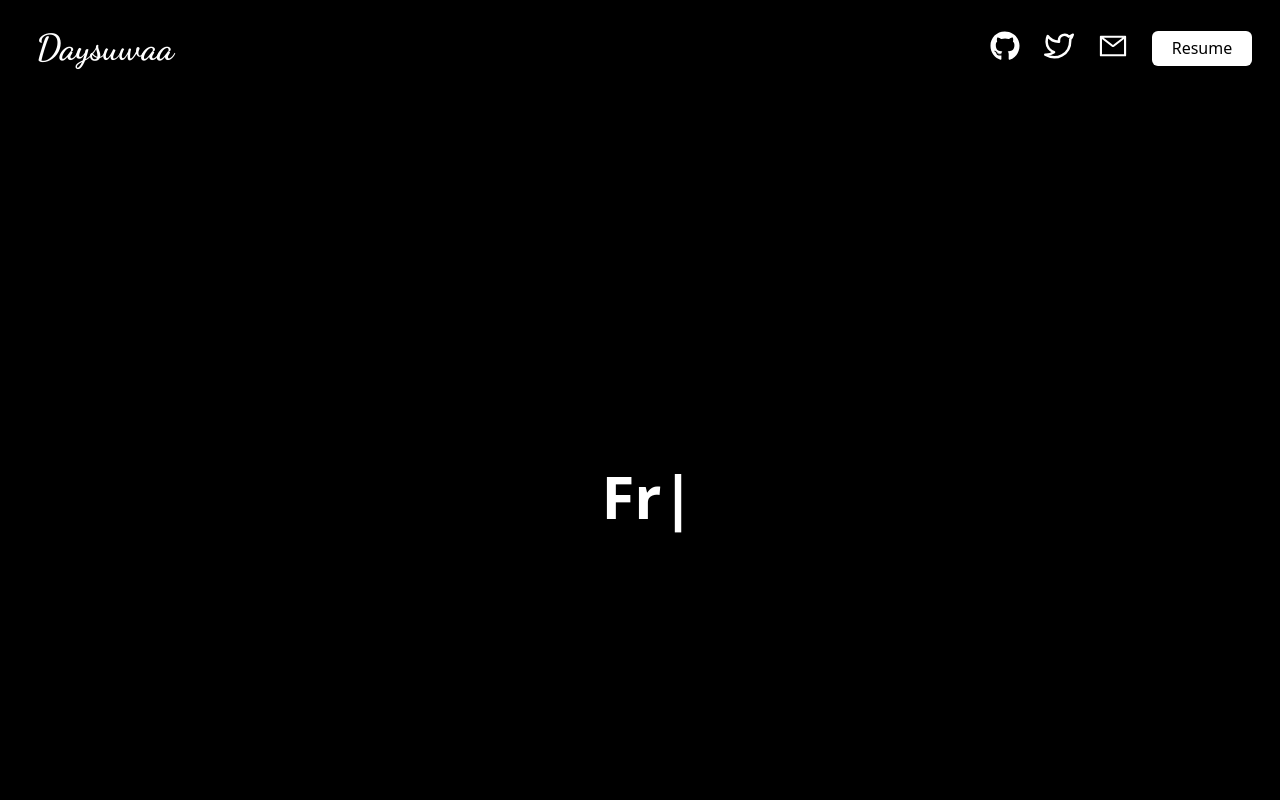
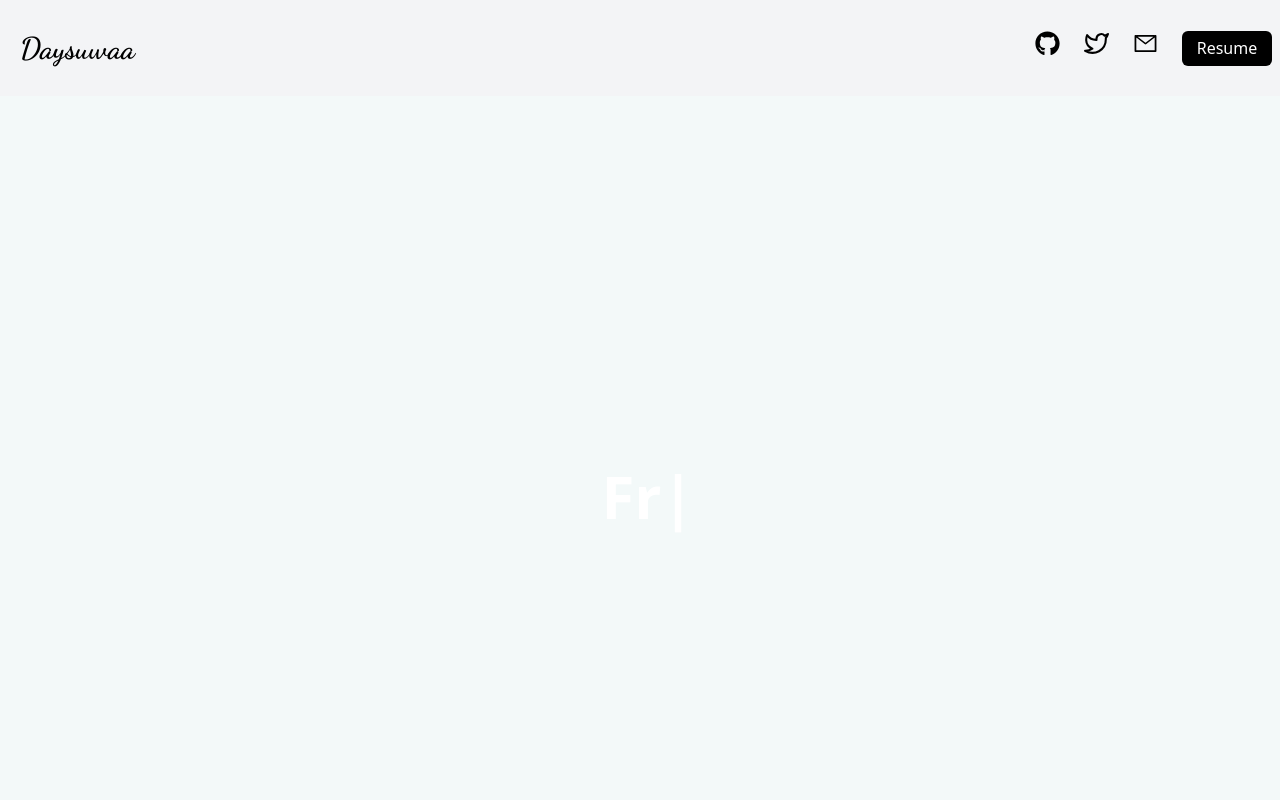
Before and after one commit to Aiwerioghene/Myportfolio, a React (Create React App) app: page / in a window 1280 px wide. Shown: the top 800 px of the page. Built offline with nearby package versions, Linux system fonts and the light colour scheme.

Commit message:
nav done

```diff
--- a/src/components/Navbar.jsx
+++ b/src/components/Navbar.jsx
@@ -13,42 +13,41 @@ const Navbar = () => {
   };
 
   return (
-    <div className='flex  md:flex-row justify-between items-center h-24 max-w-[1240px] mx-auto text-white bg-black'>
-      {/* <img src={Me} className='w-[70px]  md:w-[80px] pl-6' alt='logo' /> */}
-      <h1 className="font-customFont text-4xl pl-4">Daysuwaa</h1>
+    <div className='flex  md:flex-row justify-between items-center h-24 max-w-[1450px] mx-auto text-black bg-gray-100'>
+      <h1 className="font-customFont text-3xl ml-5 hover:border-b-4 border-blue-900 ">Daysuwaa</h1>
       <div className='flex items-center space-x-6 p-2'>
         <ul className='hidden md:flex space x-4 '>
         <li>
             <a href='https://github.com/daysuwaa' target='_blank' rel='noreferrer'>
-              <FaGithub size={30} className='mr-6  hover:text-yellow-700' />
+              <FaGithub size={25} className='mr-6  hover:text-yellow-700' />
             </a>
           </li>
 
           <li>
           <a href='https://twitter.com/daysuwaa_a' target='_blank' rel='noreferrer'>
-            <FiTwitter size={30}className='mr-6  hover:text-blue-700' />
+            <FiTwitter size={25}className='mr-6  hover:text-blue-700' />
             </a>
           </li>
 
           <li>
           <a href='mailto:daysuwaaiwerioghene@icloud.com'>
-            <AiOutlineMail size={30} className='mr-6  hover:text-purple-700'/>
+            <AiOutlineMail size={25} className='mr-6  hover:text-purple-700'/>
             </a>
           </li>
           <li>
-            <button className='bg-white text-black rounded-md w-[100px] h-[35px] hover:bg-gray-400 hover:text-white'><a href={Resume} target='_blank' rel='noreferrer'>
+            <button className='bg-black text-white rounded-md w-[90px] h-[35px] hover:bg-gray-500 hover:text-white'><a href={Resume} target='_blank' rel='noreferrer'>
               Resume
             </a></button>
           </li>
         </ul>
         <div onClick={handleNav} className='block md:hidden'>
-          {nav ? <AiOutlineClose size={40} /> : <AiOutlineMenu size={40} /> /* Increased icon size to 40 */}
+          {nav ? <AiOutlineClose size={30} /> : <AiOutlineMenu size={30} /> /* Increased icon size to 40 */}
         </div>
       </div>
 
-      <div className={nav ? 'fixed left-0 top-0 w-[60%] h-full border-r border-r-gray-900 bg-[#000300] ease-in-out duration-500' : 'fixed left-[-100%]'}>
-        <h1 className='w-full text-2xl font-bold text-white m-4'>Contact Me.</h1>
-        <ul className='uppercase p-4'>
+    <div className={nav ? 'fixed left-0 top-0 w-[60%] h-full border-r border-r-gray-900 bg-gray-900 ease-in-out duration-500' : 'fixed left-[-100%]'}>
+        <h1 className='w-full text-2xl font-bold text-gray-400 m-4 text underline pt-5 '>Contact Me.</h1>
+        <ul className='uppercase p-4 text-gray-400'>
           <li className='p-4 border-b border-gray-600 font-bold hover:text-yellow-700 '> <a href='https://github.com/daysuwaa' target='_blank' rel='noreferrer'>GitHub</a></li>
           <li className='p-4 border-b border-gray-600 font-bold hover:text-green-700'> <a href='mailto:daysuwaaiwerioghene@icloud.com'>Mail</a></li>
           <li className='p-4 border-b border-gray-600 font-bold hover:text-blue-700'> <a href='https://twitter.com/daysuwaa_a' target='_blank' rel='noreferrer'>Twitter</a></li>
--- a/src/index.css
+++ b/src/index.css
@@ -4,6 +4,7 @@
 
 
 body{
-  background-color: rgb(0, 0, 0);
+  background-color:rgb(243, 249, 249);
+  color: black;
 
 }
```
